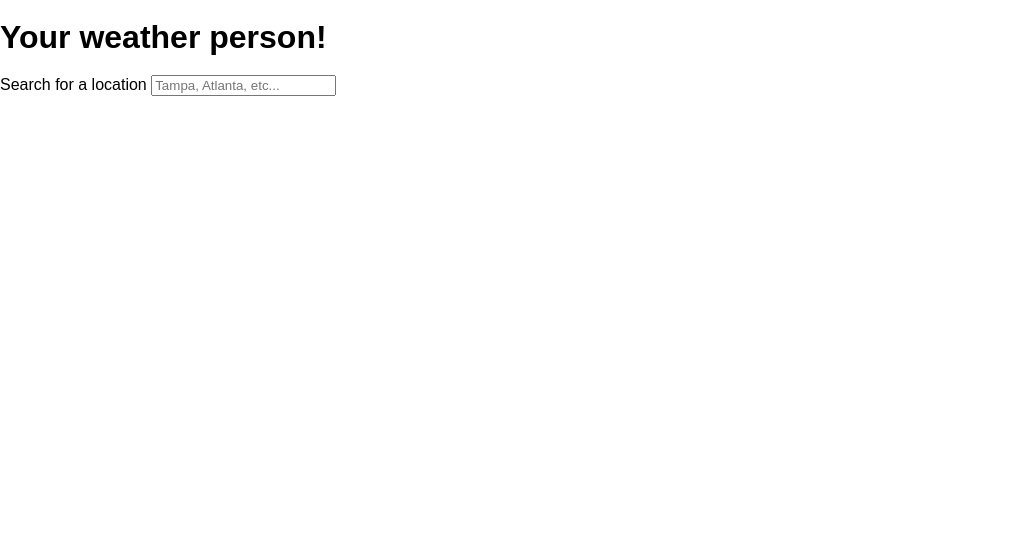
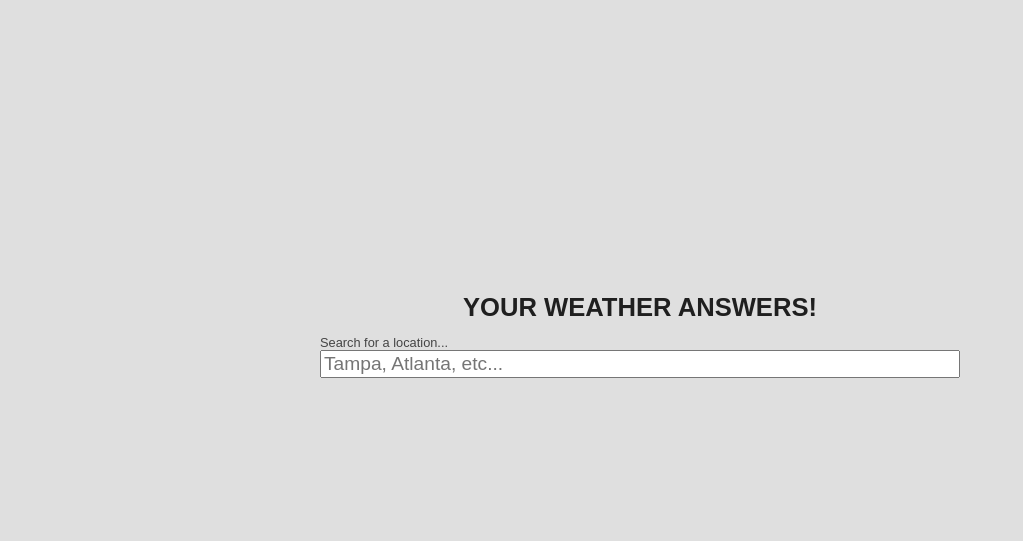
Before and after one commit to mdewey/vanilla-js-weather, a website: page public/index.html in a window 1280 px wide. Shown: the whole page, without its empty margins (0-1023 px from the left). Drawn offline with Linux system fonts and the light colour scheme.

Commit message:
basic styling

```diff
--- a/public/index.html
+++ b/public/index.html
@@ -8,10 +8,10 @@
     <link rel="stylesheet" href="/screen.css" />
   </head>
   <body>
-    <header><h1>Your weather person!</h1></header>
+    <header><h1>Your weather answers!</h1></header>
     <section class="search-box">
       <form id="search-form">
-        <label for="searchBox">Search for a location</label>
+        <label for="searchBox">Search for a location...</label>
         <input
           id="searchBox"
           type="search"
@@ -19,11 +19,7 @@
         />
       </form>
     </section>
-    <main class="display">
-      <!-- <h2 class="error-message"></h2>
-      <h2 class="location-display"></h2>
-      <p class="current-weather"></p> -->
-    </main>
+    <main class="display"></main>
     <script src="main.js"></script>
   </body>
 </html>
--- a/public/screen.css
+++ b/public/screen.css
@@ -9,4 +9,48 @@ html {
 body {
   margin: 0;
   min-height: 100%;
+  background-color: rgb(223, 223, 223);
+  color: rgb(31, 31, 31);
+  display: flex;
+  justify-content: center;
+  align-items: center;
+  flex-direction: column;
 }
+
+header {
+  width: 100%;
+  display: flex;
+  justify-content: center;
+  margin: 1rem;
+  font-size: 0.8rem;
+  text-transform: uppercase;
+}
+
+header>h1 {
+  margin-bottom: 0rem;
+}
+
+.search-box {
+  width: 100%;
+  display: flex;
+  justify-content: center;
+}
+
+form {
+  display: flex;
+  flex-direction: column;
+  width: 50%;
+}
+
+form>label {
+  font-size: 0.8rem;
+  color: rgb(68, 68, 68);
+}
+
+form>input {
+  font-size: 1.2rem;
+}
+
+.display {
+  min-height: 10rem;
+}
```
